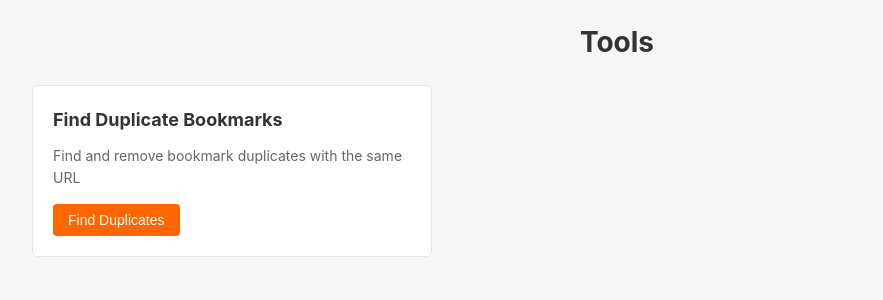
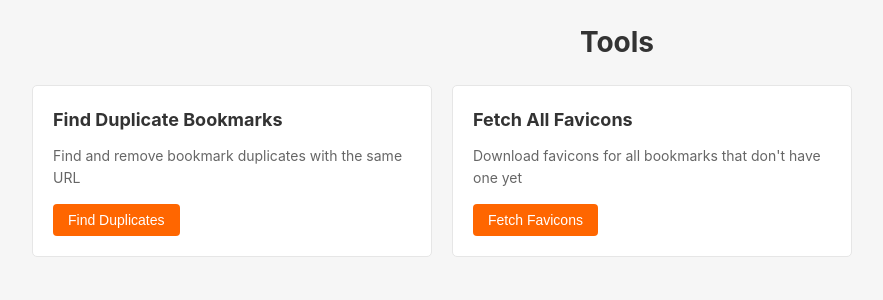
Before and after one commit to skorotkiewicz/bookmarks, a Flask app: page /tools in a window 1280 px wide. Shown: the part 52-352 px from the top of the page, without its empty margins (23-906 px from the left). Run offline with Flask 2, Linux system fonts and the light colour scheme; the visitor is signed in with stand-in values (Sample User, id 1).

Commit message:
fix massive download of favicons, but i dont like this functions, to download all favicons at once

```diff
--- a/app.py
+++ b/app.py
@@ -278,9 +278,20 @@ def fetch_and_save_favicon(url, bookmark_id):
                 favicon_url = f"{parsed_url.scheme}://{parsed_url.netloc}/favicon.ico"
 
             # Upewnienie się, że URL jest absolutny
-            if favicon_url.startswith('/'):
-                parsed_url = urllib.parse.urlparse(url)
+            parsed_url = urllib.parse.urlparse(url)
+            parsed_favicon = urllib.parse.urlparse(favicon_url)
+
+            # Jeśli URL jest absolutny (ma scheme i netloc) - używamy go bezpośrednio
+            if parsed_favicon.scheme and parsed_favicon.netloc:
+                pass  # URL już jest absolutny, nic nie robimy
+            # Jeśli URL zaczyna się od / - jest relatywny do domeny
+            elif favicon_url.startswith('/'):
                 favicon_url = f"{parsed_url.scheme}://{parsed_url.netloc}{favicon_url}"
+            # Jeśli URL nie ma schematu ani nie zaczyna się od / - relatywna ścieżka
+            elif not parsed_favicon.scheme:
+                # Usuń ostatni segment z URL (aby się cofnąć do katalogu bazowego)
+                base_url = '/'.join(url.split('/')[:-1]) + '/'
+                favicon_url = urllib.parse.urljoin(base_url, favicon_url)
 
             # Pobieranie favicon
             favicon_response = requests.get(favicon_url, timeout=5)
@@ -533,6 +544,36 @@ def remove_duplicates():
 
     return {'success': True, 'deleted_count': delete_count}
 
+@app.route('/fetch_all_favicons')
+def fetch_all_favicons():
+    """Fetch favicons for all bookmarks that don't have one yet"""
+    if 'user_id' not in session:
+        return {'error': get_text('errors.not_logged_in')}, 403
+
+    # Get all user's bookmarks that don't have a favicon
+    bookmarks = Bookmark.query.filter_by(user_id=session['user_id']).filter(
+        (Bookmark.favicon_path.is_(None)) |
+        (Bookmark.favicon_path == '')
+    ).all()
+
+    if not bookmarks:
+        return {'success': False, 'message': get_text('tools.no_favicons_to_fetch')}
+
+    fetched_count = 0
+    for bookmark in bookmarks:
+        favicon_filename = fetch_and_save_favicon(bookmark.url, bookmark.id)
+        if favicon_filename:
+            bookmark.favicon_path = favicon_filename
+            # Zapisz zmiany od razu po pobraniu każdego favicon
+            db.session.commit()
+            fetched_count += 1
+
+    return {
+        'success': True,
+        'message': get_text('tools.favicons_fetched_success'),
+        'count': fetched_count
+    }
+
 if __name__ == "__main__":
     if len(sys.argv) > 1 and sys.argv[1] == 'dev':
         # dev
--- a/lang/en.json
+++ b/lang/en.json
@@ -102,6 +102,13 @@
     "error_removing_duplicates": "Error removing duplicates",
     "no_bookmarks_selected": "No bookmarks selected to keep",
     "duplicate_group": "Group",
-    "keep_at_least_one": "You must keep at least one bookmark from each group!"
+    "keep_at_least_one": "You must keep at least one bookmark from each group!",
+    "fetch_favicons": "Fetch All Favicons",
+    "fetch_favicons_description": "Download favicons for all bookmarks that don't have one yet",
+    "fetch_favicons_button": "Fetch Favicons",
+    "fetching_favicons": "Fetching favicons...",
+    "favicons_fetched_success": "Favicons have been fetched successfully!",
+    "error_fetching_favicons": "Error fetching favicons",
+    "no_favicons_to_fetch": "There are no favicons to fetch!"
   }
 }
--- a/templates/tools.html
+++ b/templates/tools.html
@@ -10,6 +10,12 @@
         <h2>{{ t('tools.find_duplicates') }}</h2>
         <p>{{ t('tools.duplicates_description') }}</p>
         <button id="findDuplicatesBtn" class="btn">{{ t('tools.find_duplicates_button') }}</button>
+    </div>
+
+    <div class="tool-card">
+        <h2>{{ t('tools.fetch_favicons') }}</h2>
+        <p>{{ t('tools.fetch_favicons_description') }}</p>
+        <button id="fetchFaviconsBtn" class="btn">{{ t('tools.fetch_favicons_button') }}</button>
     </div>
 </div>
 
@@ -129,6 +135,7 @@
 <script>
     document.addEventListener('DOMContentLoaded', function() {
         const findDuplicatesBtn = document.getElementById('findDuplicatesBtn');
+        const fetchFaviconsBtn = document.getElementById('fetchFaviconsBtn');
         const resultsContainer = document.getElementById('resultsContainer');
         const duplicatesList = document.getElementById('duplicatesList');
         const removeDuplicatesBtn = document.getElementById('removeDuplicatesBtn');
@@ -267,6 +274,33 @@
                 duplicatesList.appendChild(groupDiv);
             });
         }
+
+        // Obsługa pobierania faviconów
+        fetchFaviconsBtn.addEventListener('click', function() {
+            // Show loading state
+            fetchFaviconsBtn.disabled = true;
+            fetchFaviconsBtn.textContent = '{{ t('tools.fetching_favicons') }}';
+
+            // Fetch favicons from the server
+            fetch('/fetch_all_favicons')
+                .then(response => response.json())
+                .then(data => {
+                    fetchFaviconsBtn.disabled = false;
+                    fetchFaviconsBtn.textContent = '{{ t('tools.fetch_favicons_button') }}';
+
+                    if (data.success) {
+                        alert(data.message + ' (' + data.count + ')');
+                    } else {
+                        alert(data.message);
+                    }
+                })
+                .catch(error => {
+                    console.error('Error:', error);
+                    fetchFaviconsBtn.disabled = false;
+                    fetchFaviconsBtn.textContent = '{{ t('tools.fetch_favicons_button') }}';
+                    alert('{{ t('tools.error_fetching_favicons') }}');
+                });
+        });
     });
 </script>
 {% endblock %}
```
Also changed, not shown: lang/de.json (+8 -1 lines), lang/pl.json (+8 -1 lines).
